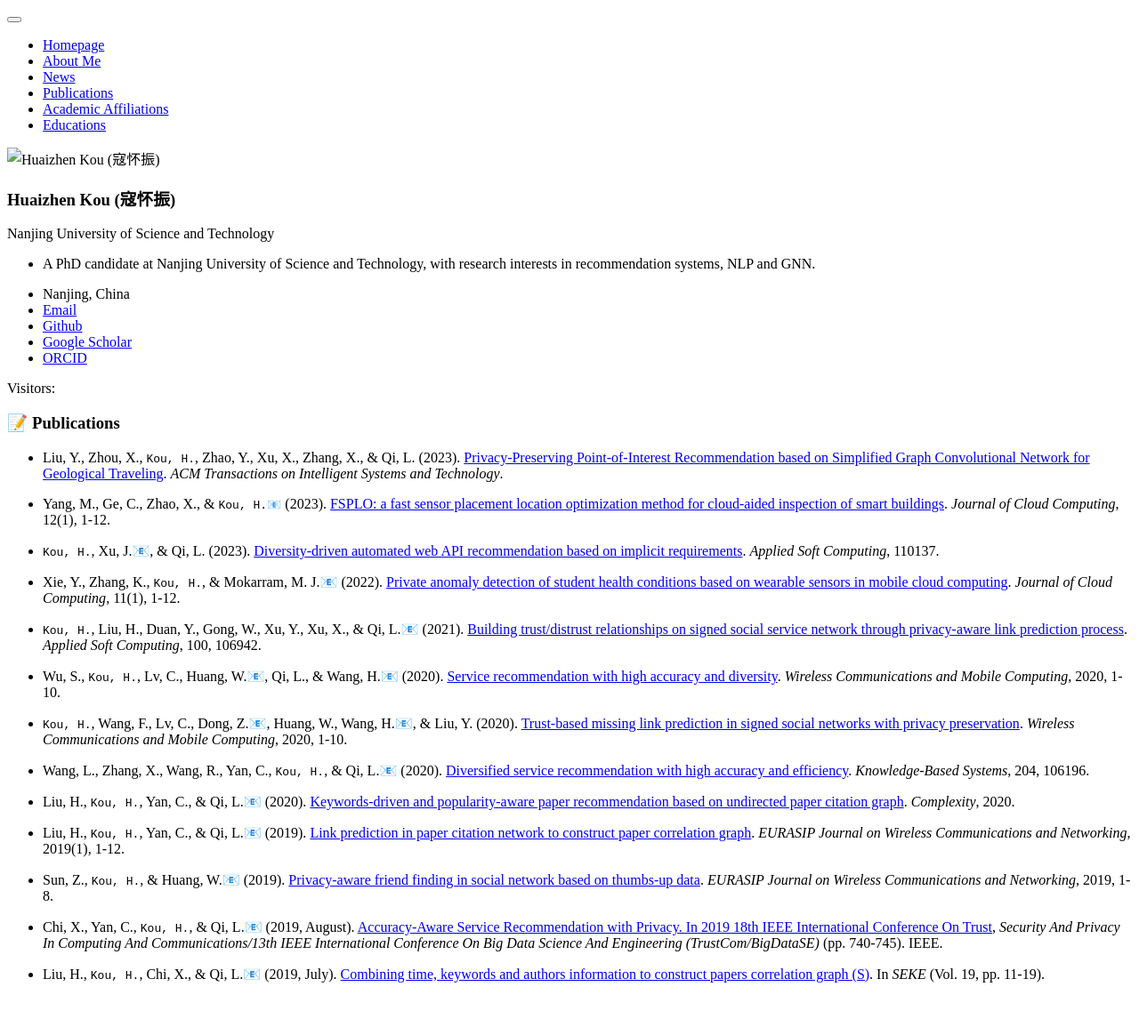
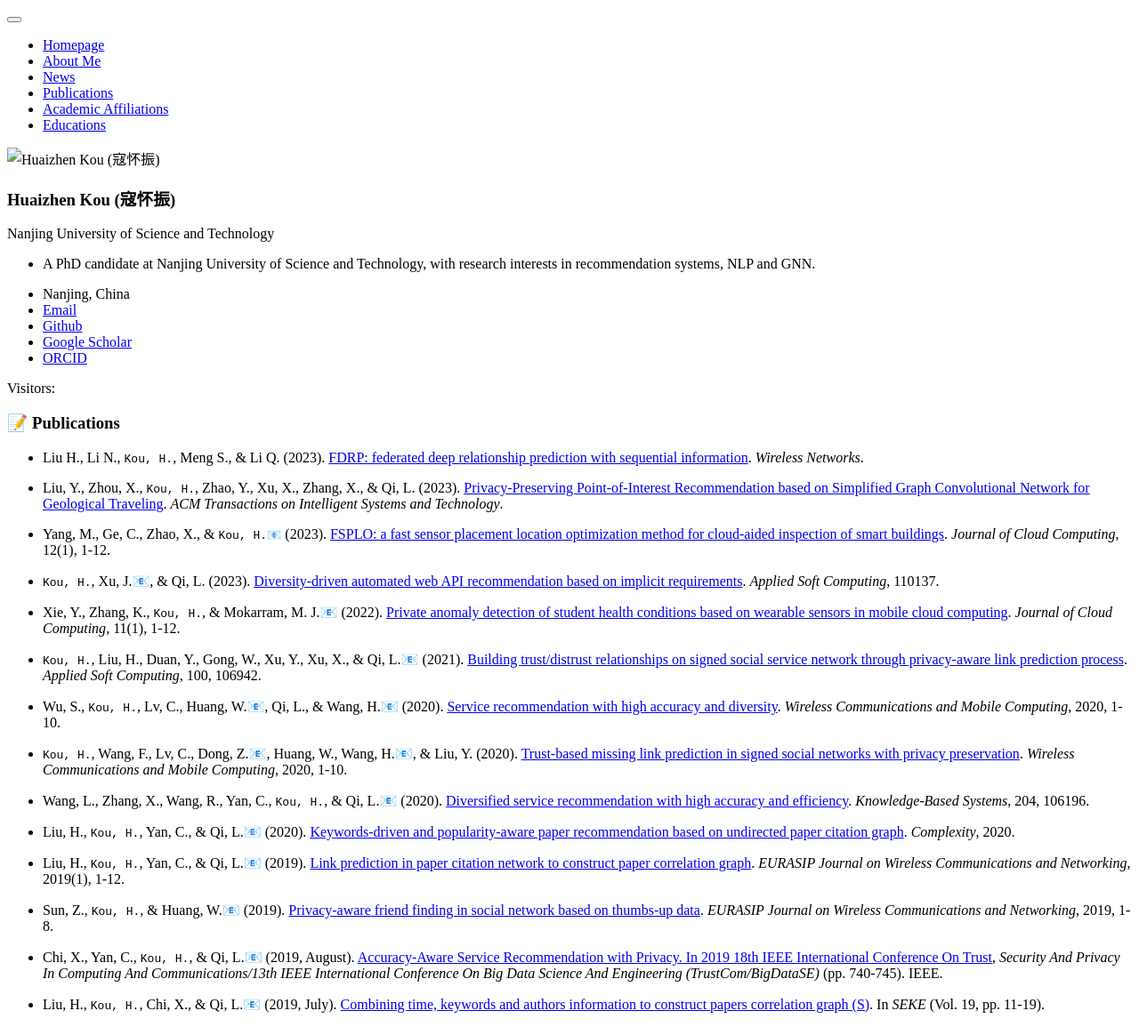
Before and after one commit to huaizhenkou/huaizhenkou.github.io, a Jekyll site: the page built from _pages/includes/pub.md, in a window 1280 px wide. Shown: the whole page at 89% size. Built offline with Jekyll 4.4.1, drawn with Linux system fonts in a browser that asks for light colours; our own code applies the rules of GitHub Pages for plain Markdown files; comment, search, counter and statistics services are not loaded; before the commit the page ends 1121 px from its top, so only the background shows below that.

Commit message:
Update pub.md

```diff
--- a/_pages/includes/pub.md
+++ b/_pages/includes/pub.md
@@ -1,5 +1,7 @@
 
 # 📝 Publications
+
+- Liu H., Li N., `Kou, H.`, Meng S., & Li Q. (2023). [FDRP: federated deep relationship prediction with sequential information](https://link.springer.com/article/10.1007/s11276-023-03530-2). *Wireless Networks*.
 
 - Liu, Y., Zhou, X., `Kou, H.`, Zhao, Y., Xu, X., Zhang, X., & Qi, L. (2023). [Privacy-Preserving Point-of-Interest Recommendation based on Simplified Graph Convolutional Network for Geological Traveling](https://doi.org/10.1145/3620677). *ACM Transactions on Intelligent Systems and Technology*.
 
```
